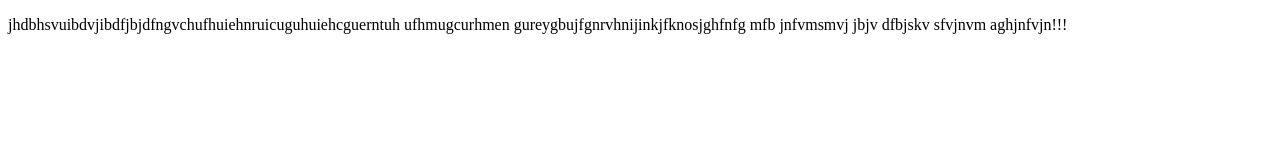
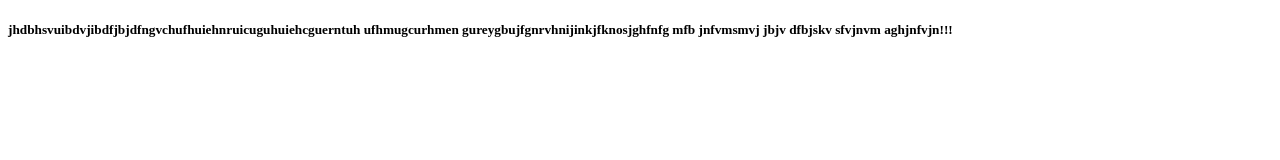
Before and after one commit to srikanth7/web-page-repo, a plain HTML site: page about_us.html in a window 1280 px wide. Drawn offline with Linux system fonts and the light colour scheme.

Commit message:
modified about_us

```diff
--- a/about_us.html
+++ b/about_us.html
@@ -6,6 +6,6 @@
 	<title>About_us</title>
 </head>
 <body>
-	<p>jhdbhsvuibdvjibdfjbjdfngvchufhuiehnruicuguhuiehcguerntuh ufhmugcurhmen gureygbujfgnrvhnijinkjfknosjghfnfg mfb jnfvmsmvj jbjv dfbjskv sfvjnvm aghjnfvjn!!!</p>
+	<h5>jhdbhsvuibdvjibdfjbjdfngvchufhuiehnruicuguhuiehcguerntuh ufhmugcurhmen gureygbujfgnrvhnijinkjfknosjghfnfg mfb jnfvmsmvj jbjv dfbjskv sfvjnvm aghjnfvjn!!!</h5>
 </body>
 </html>
```
